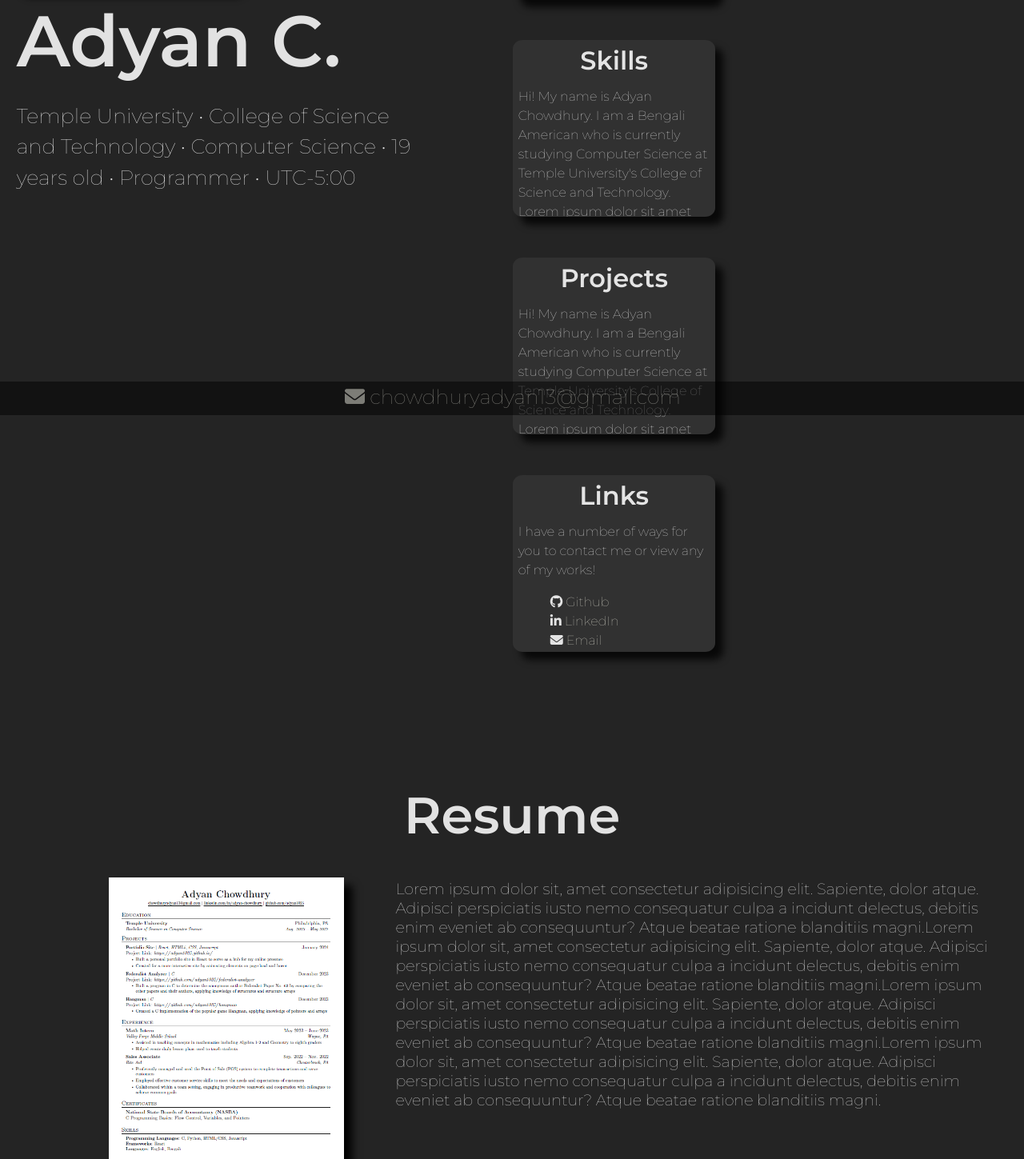
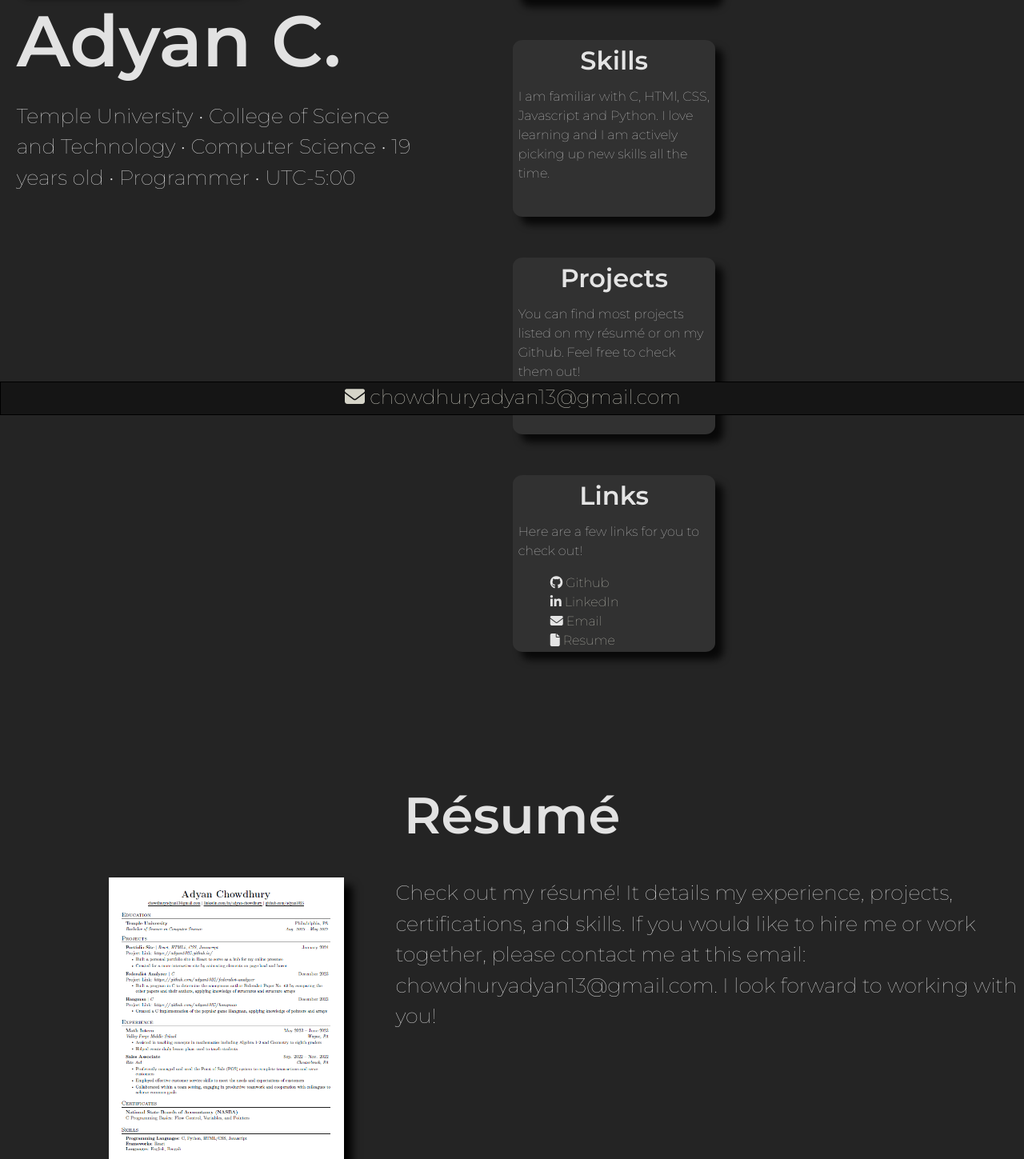
Before and after one commit to adyan1025/adyan1025.github.io, a React (Vite) app: page / in a window 1280 px wide. Shown: the part 281-1730 px from the top of the page at 80% size. Built offline with nearby package versions, Linux system fonts and the light colour scheme.

Commit message:
Replaced placeholder text, fixed footer

```diff
--- a/src/Bottom_Box.jsx
+++ b/src/Bottom_Box.jsx
@@ -4,9 +4,9 @@ import pdf from './assets/resume.pdf'
 function Bottom_Box() {
     return (
         <div className="bottom_box">
-            <h1 className='resume_title'>Resume</h1>
+            <h1 className='resume_title'>Résumé</h1>
             <a href={pdf} target='_blank'><img src={resume} className='resume_image'></img></a>
-            <sub className='resume_description'>Lorem ipsum dolor sit, amet consectetur adipisicing elit. Sapiente, dolor atque. Adipisci perspiciatis iusto nemo consequatur culpa a incidunt delectus, debitis enim eveniet ab consequuntur? Atque beatae ratione blanditiis magni.Lorem ipsum dolor sit, amet consectetur adipisicing elit. Sapiente, dolor atque. Adipisci perspiciatis iusto nemo consequatur culpa a incidunt delectus, debitis enim eveniet ab consequuntur? Atque beatae ratione blanditiis magni.Lorem ipsum dolor sit, amet consectetur adipisicing elit. Sapiente, dolor atque. Adipisci perspiciatis iusto nemo consequatur culpa a incidunt delectus, debitis enim eveniet ab consequuntur? Atque beatae ratione blanditiis magni.Lorem ipsum dolor sit, amet consectetur adipisicing elit. Sapiente, dolor atque. Adipisci perspiciatis iusto nemo consequatur culpa a incidunt delectus, debitis enim eveniet ab consequuntur? Atque beatae ratione blanditiis magni.</sub>
+            <sub className='resume_description'>Check out my résumé! It details my experience, projects, certifications, and skills. If you would like to hire me or work together, please contact me at this email: chowdhuryadyan13@gmail.com. I look forward to working with you!</sub>
         </div>
     );
 }
--- a/src/Right_Box.jsx
+++ b/src/Right_Box.jsx
@@ -1,4 +1,5 @@
 import Card from "./Card";
+import pdf from './assets/resume.pdf'
 
 function Right_Box() {
     return (
@@ -6,30 +7,19 @@ function Right_Box() {
             <Card
                 title={'About Me'}
                 body={<div>Hi! My name is Adyan Chowdhury. I am a Bengali American who is currently
-                    studying Computer Science at Temple University's College of Science and Technology.
-                    Lorem ipsum dolor sit amet consectetur adipisicing elit. Consequuntur atque dolore
-                    exercitationem, ipsa laboriosam ducimus eveniet provident hic debitis dolorum enim. Ratione
-                    vero deleniti optio consectetur libero, voluptas nihil temporibus!.</div>}
+                    studying Computer Science at Temple University's College of Science and Technology.</div>}
             />
             <Card
                 title={'Skills'}
-                body={<div>Hi! My name is Adyan Chowdhury. I am a Bengali American who is currently
-                    studying Computer Science at Temple University's College of Science and Technology.
-                    Lorem ipsum dolor sit amet consectetur adipisicing elit. Consequuntur atque dolore
-                    exercitationem, ipsa laboriosam ducimus eveniet provident hic debitis dolorum enim. Ratione
-                    vero deleniti optio consectetur libero, voluptas nihil temporibus!.</div>}
+                body={<div>I am familiar with C, HTMl, CSS, Javascript and Python. I love learning and I am actively picking up new skills all the time.</div>}
             />
             <Card
                 title={'Projects'}
-                body={<div>Hi! My name is Adyan Chowdhury. I am a Bengali American who is currently
-                    studying Computer Science at Temple University's College of Science and Technology.
-                    Lorem ipsum dolor sit amet consectetur adipisicing elit. Consequuntur atque dolore
-                    exercitationem, ipsa laboriosam ducimus eveniet provident hic debitis dolorum enim. Ratione
-                    vero deleniti optio consectetur libero, voluptas nihil temporibus!.</div>}
+                body={<div>You can find most projects listed on my résumé or on my Github. Feel free to check them out!</div>}
             />
             <Card
                 title={'Links'}
-                body= {<div>I have a number of ways for you to contact me or view any of my works!<ul><i class="fa-brands fa-github"></i><a href="https://github.com/adyan1025" target="_blank" rel="noopener noreferrer" className="links"> Github</a><br/><i class="fa-brands fa-linkedin-in"></i><a href="https://www.linkedin.com/in/adyan-chowdhury/" target="_blank" rel="noopener noreferrer" className="links"> LinkedIn</a><br/><i class="fa-solid fa-envelope"></i><a href="mailto:chowdhuryadyan13@gmail.com" className="links"> Email</a></ul></div>}
+                body= {<div>Here are a few links for you to check out!<ul><i class="fa-brands fa-github"></i><a href="https://github.com/adyan1025" target="_blank" rel="noopener noreferrer" className="links"> Github</a><br/><i class="fa-brands fa-linkedin-in"></i><a href="https://www.linkedin.com/in/adyan-chowdhury/" target="_blank" rel="noopener noreferrer" className="links"> LinkedIn</a><br/><i class="fa-solid fa-envelope"></i><a href="mailto:chowdhuryadyan13@gmail.com" className="links"> Email</a><br/><i class="fa-solid fa-file"></i><a href={pdf} target="_blank" rel="noopener noreferrer" className="links"> Resume</a></ul></div>}
             />
         </div>
     );
--- a/src/index.css
+++ b/src/index.css
@@ -162,20 +162,19 @@ sub {
 .resume_description {
   border: black solid 0px;
   width: 15vw;
-  font-size: 1.5vw;
-  line-height: 10%;
+  font-size: 2vw;
+  line-height: 3vw;
 }
 
 footer {
   color: #D6D5C9;
-  background-color: black;
+  background-color: rgb(21, 21, 21);
   position: fixed;
   height: 5%;
   width: 100%;
   border: black solid 1px;
   bottom: 0px;
   left:0%;
-  opacity: 50%;
   text-align: center;
   font-size: 25px;
 }
```
